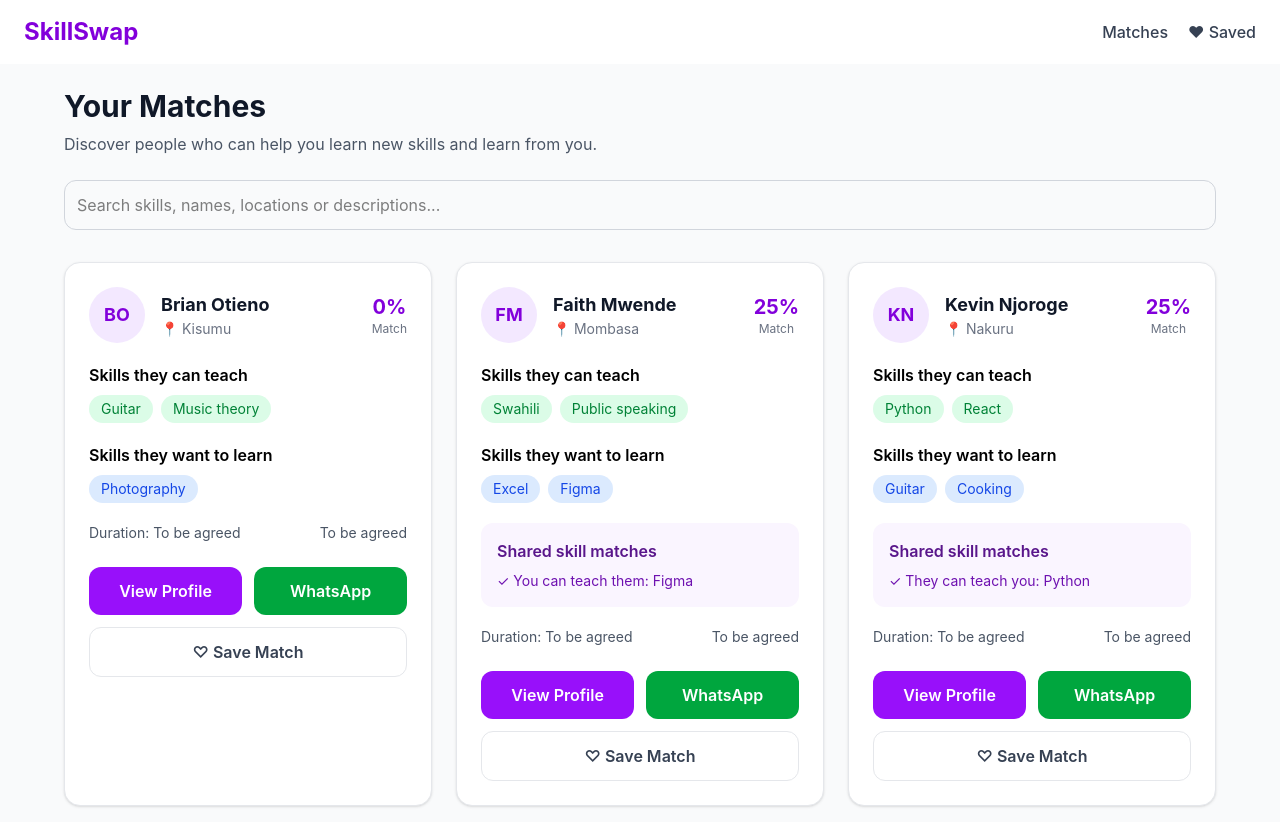
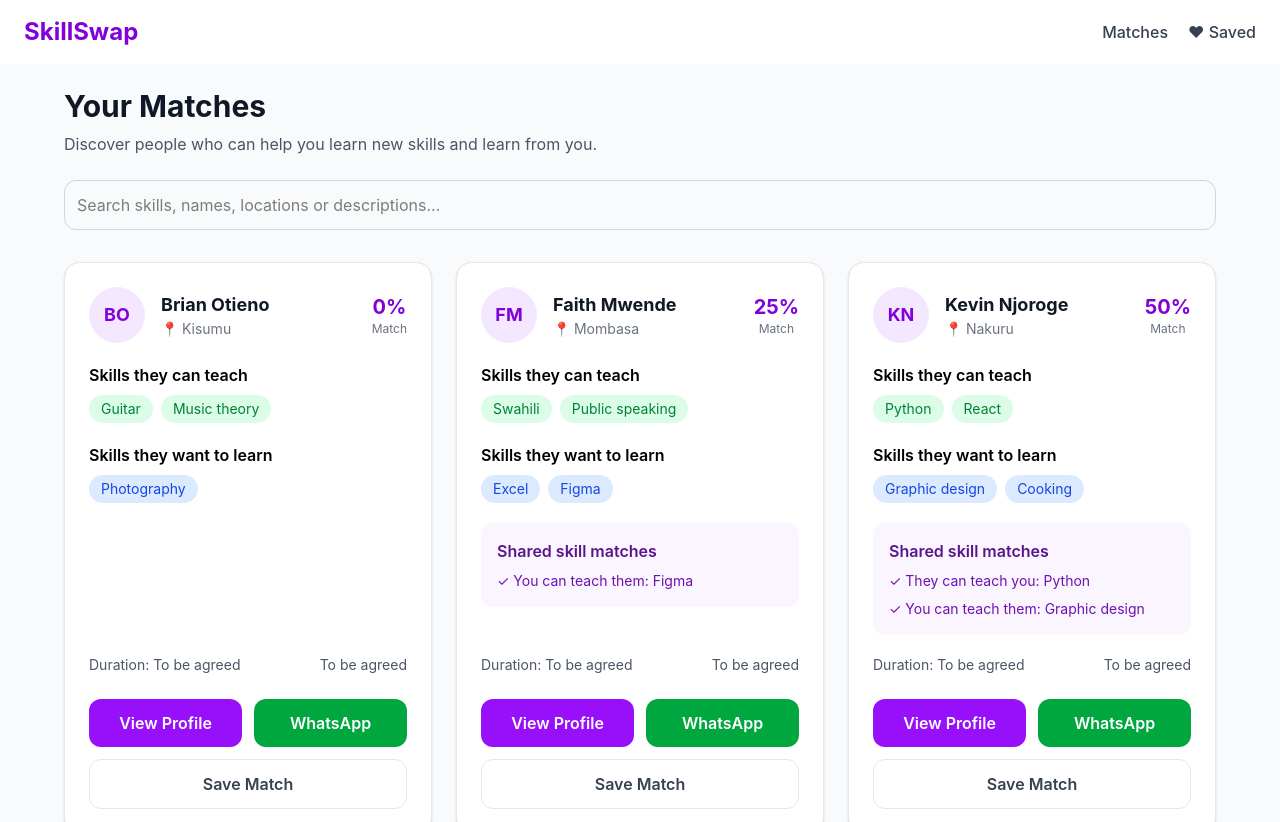
Before and after one commit to Nicole-ke/Skills-swap, a React (Vite) app: page / in a window 1280 px wide. Shown: the top 822 px of the page. Built offline with nearby package versions, Linux system fonts and the light colour scheme; data requests are answered from the project's data file.

Commit message:
Complete dynamic skill matching and improve match cards

```diff
--- a/src/components/MatchCard.jsx
+++ b/src/components/MatchCard.jsx
@@ -20,9 +20,11 @@ function MatchCard({
   const message = `Hello ${name}, I found your profile on SkillSwap and would like to exchange skills.`;
 
   return (
-    <div className="rounded-2xl border border-gray-200 bg-white p-6 shadow-sm transition hover:-translate-y-1 hover:shadow-lg">
+    <div className="flex h-full min-h-[520px] flex-col rounded-2xl border border-gray-200 bg-white p-6 shadow-sm transition hover:-translate-y-1 hover:shadow-lg">
+
+      {/* Profile heading */}
       <div className="flex items-center gap-4">
-        <div className="flex h-14 w-14 items-center justify-center rounded-full bg-purple-100 text-lg font-bold text-purple-700">
+        <div className="flex h-14 w-14 shrink-0 items-center justify-center rounded-full bg-purple-100 text-lg font-bold text-purple-700">
           {initials}
         </div>
 
@@ -32,53 +34,76 @@ function MatchCard({
         </div>
 
         <div className="ml-auto text-center">
-          <p className="text-xl font-bold text-purple-700">{matchPercentage}%</p>
+          <p className="text-xl font-bold text-purple-700">
+            {matchPercentage}%
+          </p>
           <p className="text-xs text-gray-500">Match</p>
         </div>
       </div>
 
+      {/* Skills they teach */}
       <div className="mt-5">
         <h3 className="mb-2 font-semibold">Skills they can teach</h3>
         <div className="flex flex-wrap gap-2">
           {canTeach.map((skill) => (
-            <span key={skill} className="rounded-full bg-green-100 px-3 py-1 text-sm text-green-700">
+            <span
+              key={skill}
+              className="rounded-full bg-green-100 px-3 py-1 text-sm text-green-700"
+            >
               {skill}
             </span>
           ))}
         </div>
       </div>
 
+      {/* Skills they want */}
       <div className="mt-5">
         <h3 className="mb-2 font-semibold">Skills they want to learn</h3>
         <div className="flex flex-wrap gap-2">
           {wantsToLearn.map((skill) => (
-            <span key={skill} className="rounded-full bg-blue-100 px-3 py-1 text-sm text-blue-700">
+            <span
+              key={skill}
+              className="rounded-full bg-blue-100 px-3 py-1 text-sm text-blue-700"
+            >
               {skill}
             </span>
           ))}
         </div>
       </div>
 
+      {/* Shared matches */}
+      <div className="mt-5">
         {matchedSkills.length > 0 && (
-        <div className="mt-5 rounded-xl bg-purple-50 p-4">
-          <h3 className="font-semibold text-purple-900">Shared skill matches</h3>
+          <div className="rounded-xl bg-purple-50 p-4">
+            <h3 className="font-semibold text-purple-900">
+              Shared skill matches
+            </h3>
+
             <div className="mt-2 space-y-2 text-sm text-purple-800">
               {skillsTheyCanTeach.map((skill) => (
-              <p key={`teach-you-${skill}`}>✓ They can teach you: {skill}</p>
+                <p key={`teach-you-${skill}`}>
+                  ✓ They can teach you: {skill}
+                </p>
               ))}
+
               {skillsYouCanTeach.map((skill) => (
-              <p key={`teach-them-${skill}`}>✓ You can teach them: {skill}</p>
+                <p key={`teach-them-${skill}`}>
+                  ✓ You can teach them: {skill}
+                </p>
               ))}
             </div>
           </div>
         )}
+      </div>
 
-      <div className="mt-5 flex justify-between text-sm text-gray-600">
+      {/* Push actions to the bottom */}
+      <div className="mt-auto pt-5">
+        <div className="flex justify-between text-sm text-gray-600">
           <span>Duration: {duration}</span>
           <span>{amount}</span>
         </div>
 
-      <div className="mt-6 flex flex-wrap gap-3">
+        <div className="mt-6 flex gap-3">
           <Link
             to={`/profile/${id}`}
             className="flex-1 rounded-xl bg-purple-600 py-3 text-center font-semibold text-white hover:bg-purple-700"
@@ -105,8 +130,9 @@ function MatchCard({
               : "border-gray-200 bg-white text-gray-700 hover:bg-gray-50"
           }`}
         >
-        {isSaved ? "♥ Remove from Saved" : "♡ Save Match"}
+          {isSaved ? "Remove from Saved" : "Save Match"}
         </button>
+      </div>
     </div>
   );
 }
--- a/src/db/db.json
+++ b/src/db/db.json
@@ -1,3 +1,4 @@
+
 {
   "users": [
     {
@@ -33,7 +34,7 @@
       "location": "Nakuru",
       "bio": "Developer who wants to finally learn guitar.",
       "offers": ["Python", "React"],
-      "wants": ["Guitar", "Cooking"],
+      "wants": ["Graphic design", "Cooking"],
       "email": "kevin@example.com"
     },
     {
--- a/src/pages/Matches.jsx
+++ b/src/pages/Matches.jsx
@@ -2,9 +2,73 @@
 import { useEffect, useState } from "react";
 import MatchCard from "../components/MatchCard";
 
+// Remove duplicate skills and ignore differences in capital letters.
+function uniqueSkills(skills = []) {
+  const seen = new Set();
+
+  return skills.filter((skill) => {
+    const normalized = skill.trim().toLowerCase();
+
+    if (!normalized || seen.has(normalized)) {
+      return false;
+    }
+
+    seen.add(normalized);
+    return true;
+  });
+}
+
+// Find skills one person wants that the other person offers.
+function findMatchingSkills(wantedSkills = [], offeredSkills = []) {
+  const offered = new Set(
+    uniqueSkills(offeredSkills).map((skill) => skill.toLowerCase())
+  );
+
+  return uniqueSkills(wantedSkills).filter((skill) =>
+    offered.has(skill.toLowerCase())
+  );
+}
+
+// Calculate compatibility from actual skill exchanges.
+function calculateCompatibility(currentUser, otherUser) {
+  const skillsTheyCanTeach = findMatchingSkills(
+    currentUser.wants || [],
+    otherUser.offers || []
+  );
+
+  const skillsYouCanTeach = findMatchingSkills(
+    otherUser.wants || [],
+    currentUser.offers || []
+  );
+
+  const totalSkills =
+    uniqueSkills(currentUser.wants || []).length +
+    uniqueSkills(otherUser.wants || []).length;
+
+  const successfulExchanges =
+    skillsTheyCanTeach.length + skillsYouCanTeach.length;
+
+  const matchPercentage =
+    totalSkills > 0
+      ? Math.round((successfulExchanges / totalSkills) * 100)
+      : 0;
+
+  return {
+    skillsTheyCanTeach,
+    skillsYouCanTeach,
+    matchedSkills: [
+      ...skillsTheyCanTeach,
+      ...skillsYouCanTeach,
+    ],
+    matchPercentage,
+  };
+}
+
 function getSavedIds() {
   try {
-    return JSON.parse(localStorage.getItem("skillswap_saved_users") || "[]");
+    return JSON.parse(
+      localStorage.getItem("skillswap_saved_users") || "[]"
+    );
   } catch {
     return [];
   }
@@ -20,7 +84,10 @@ function Matches() {
   useEffect(() => {
     fetch("http://localhost:3000/users")
       .then((response) => {
-        if (!response.ok) throw new Error("Failed to fetch users");
+        if (!response.ok) {
+          throw new Error("Failed to fetch users");
+        }
+
         return response.json();
       })
       .then(setUsers)
@@ -36,53 +103,35 @@ function Matches() {
         ? currentIds.filter((savedId) => savedId !== idString)
         : [...currentIds, idString];
 
-      localStorage.setItem("skillswap_saved_users", JSON.stringify(updatedIds));
+      localStorage.setItem(
+        "skillswap_saved_users",
+        JSON.stringify(updatedIds)
+      );
+
       return updatedIds;
     });
   }
 
-  const demoUser = users.find((user) => Number(user.id) === 1);
+  // User ID 1 is currently the profile used as the demo account.
+  const currentUser = users.find(
+    (user) => Number(user.id) === 1
+  );
 
-  const matchedUsers = users
-    .filter((user) => Number(user.id) !== 1)
-    .map((user) => {
-      const skillsTheyCanTeach = (demoUser?.wants || []).filter((skill) =>
-        (user.offers || []).some(
-          (offer) => offer.toLowerCase() === skill.toLowerCase()
-        )
-      );
+  const matchedUsers = currentUser
+    ? users
+        .filter((user) => Number(user.id) !== Number(currentUser.id))
+        .map((user) => {
+          const compatibility = calculateCompatibility(
+            currentUser,
+            user
+          );
 
-      const skillsYouCanTeach = (user.wants || []).filter((skill) =>
-        (demoUser?.offers || []).some(
-          (offer) => offer.toLowerCase() === skill.toLowerCase()
-        )
-      );
-
-      const matchedSkills = [
-        ...skillsTheyCanTeach,
-        ...skillsYouCanTeach,
-      ];
-
-      const totalSkills =
-        (demoUser?.wants || []).length + (user.wants || []).length;
-
-      const matchPercentage =
-        totalSkills > 0
-          ? Math.round(
-              ((skillsTheyCanTeach.length + skillsYouCanTeach.length) /
-                totalSkills) *
-                100
-            )
-          : 0;
-
-      return {
-        ...user,
-        matchedSkills,
-        skillsTheyCanTeach,
-        skillsYouCanTeach,
-        matchPercentage,
-      };
-    });
+          return {
+            ...user,
+            ...compatibility,
+          };
+        })
+    : [];
 
   const filteredUsers = matchedUsers.filter((user) => {
     const search = searchTerm.toLowerCase();
@@ -101,16 +150,32 @@ function Matches() {
     return searchableText.includes(search);
   });
 
-  if (loading) return <p className="p-6">Loading matches...</p>;
-  if (error) return <p className="p-6 text-red-600">{error}</p>;
-  if (!demoUser) return <p className="p-6">Your user profile could not be found.</p>;
+  if (loading) {
+    return <p className="p-6">Loading matches...</p>;
+  }
+
+  if (error) {
+    return <p className="p-6 text-red-600">{error}</p>;
+  }
+
+  if (!currentUser) {
+    return (
+      <p className="p-6">
+        Your user profile could not be found.
+      </p>
+    );
+  }
 
   return (
     <div className="min-h-screen bg-gray-50 p-6">
       <div className="mx-auto max-w-6xl">
-        <h1 className="text-3xl font-bold text-gray-900">Your Matches</h1>
+        <h1 className="text-3xl font-bold text-gray-900">
+          Your Matches
+        </h1>
+
         <p className="mt-2 text-gray-600">
-          Discover people who can help you learn new skills and learn from you.
+          Discover people who can help you learn new skills
+          and learn from you.
         </p>
 
         <input
@@ -128,7 +193,11 @@ function Matches() {
               id={user.id}
               name={user.name}
               location={user.location}
-              initials={user.name.split(" ").map((word) => word[0]).join("").toUpperCase()}
+              initials={user.name
+                .split(" ")
+                .map((word) => word[0])
+                .join("")
+                .toUpperCase()}
               matchPercentage={user.matchPercentage}
               matchedSkills={user.matchedSkills}
               skillsTheyCanTeach={user.skillsTheyCanTeach}
```
Also changed, not shown: 2 other files (tests, documents, lock files or other folders). Lines whose indentation alone changed are shown as unchanged.
